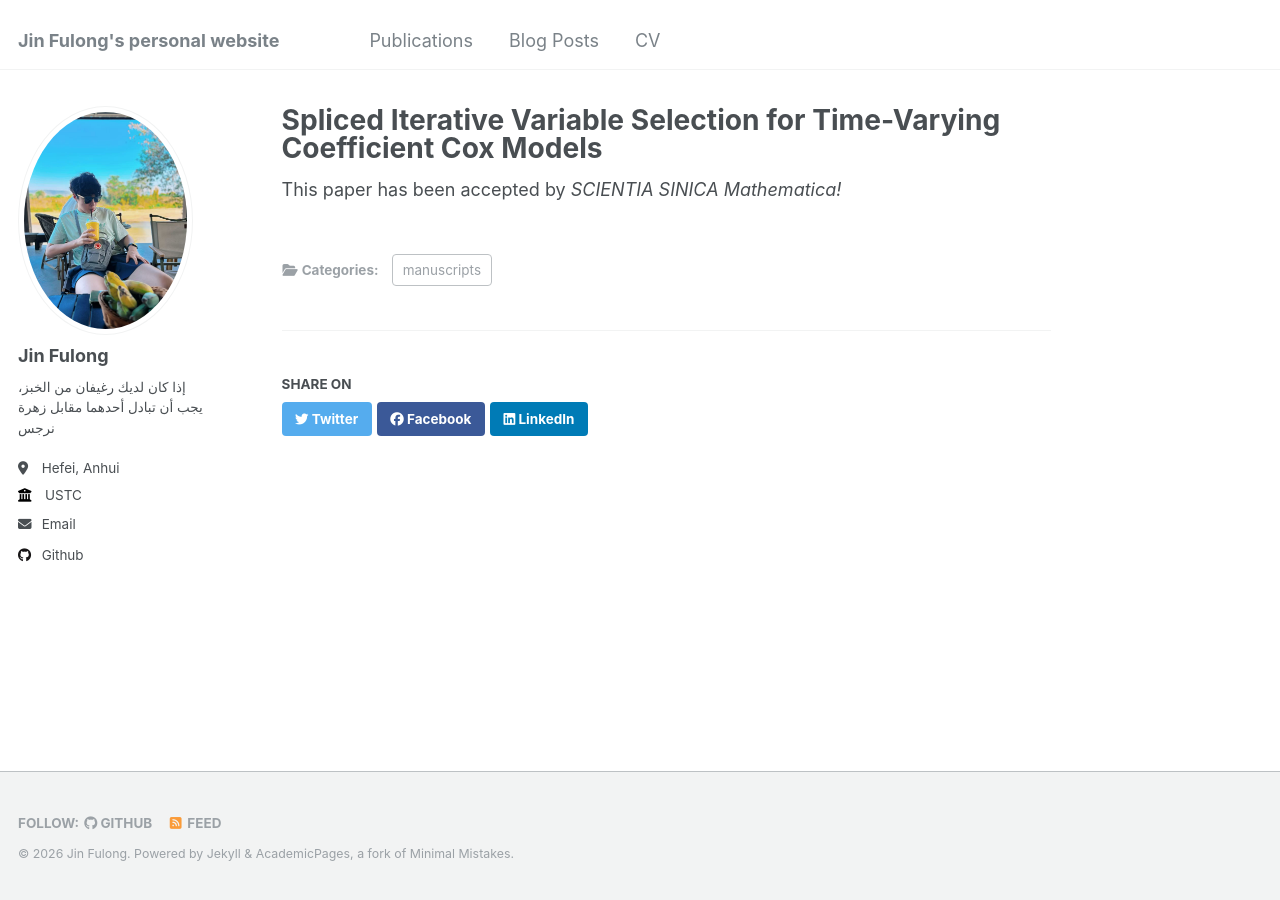
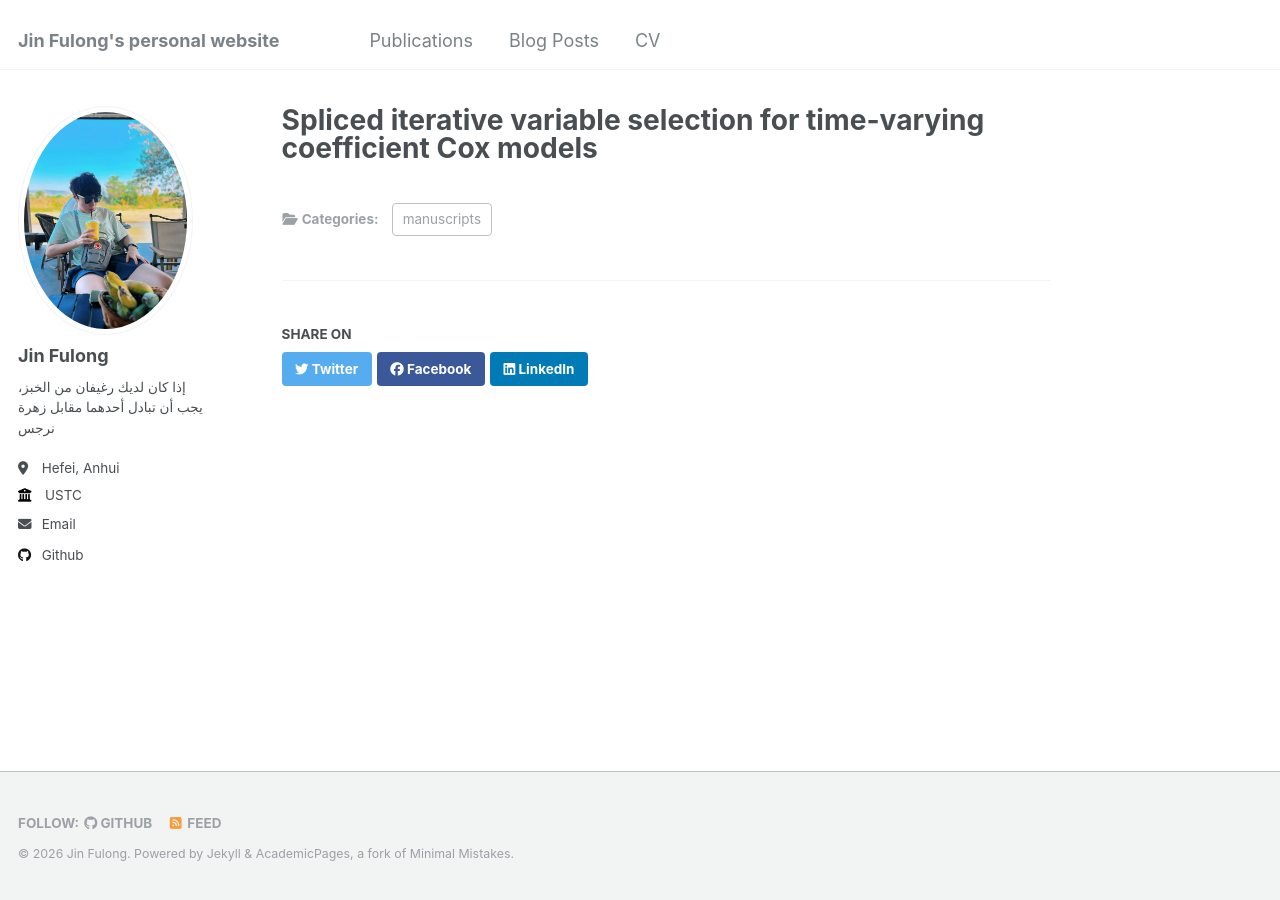
Before and after one commit to EQUIWDH/EQUIWDH.github.io, a Jekyll site: the page built from _publications/2026-04-20-spliced-iterative-variable-selection-for-time-varying-coefficient-cox-models.md, in a window 1280 px wide. Built offline with Jekyll 4.4.1, drawn with Linux system fonts in a browser that asks for light colours.

Commit message:
Update CV

```diff
--- a/_publications/2026-04-20-spliced-iterative-variable-selection-for-time-varying-coefficient-cox-models.md
+++ b/_publications/2026-04-20-spliced-iterative-variable-selection-for-time-varying-coefficient-cox-models.md
@@ -1,10 +1,9 @@
 ---
-title: "Spliced Iterative Variable Selection for Time-Varying Coefficient Cox Models"
+title: "Spliced iterative variable selection for time-varying coefficient Cox models"
 collection: publications
 category: manuscripts
 permalink: /publication/spliced-iterative-variable-selection-for-time-varying-coefficient-cox-models
-date: 2026-04-17
-venue: "SCIENTIA SINICA Mathematica"
+date: 2026-05-18
+venue: "Science China Mathematics"
 status: "Accepted by"
 ---
-This paper has been accepted by *SCIENTIA SINICA Mathematica!*
```
Also changed, not shown: 1 other file.
